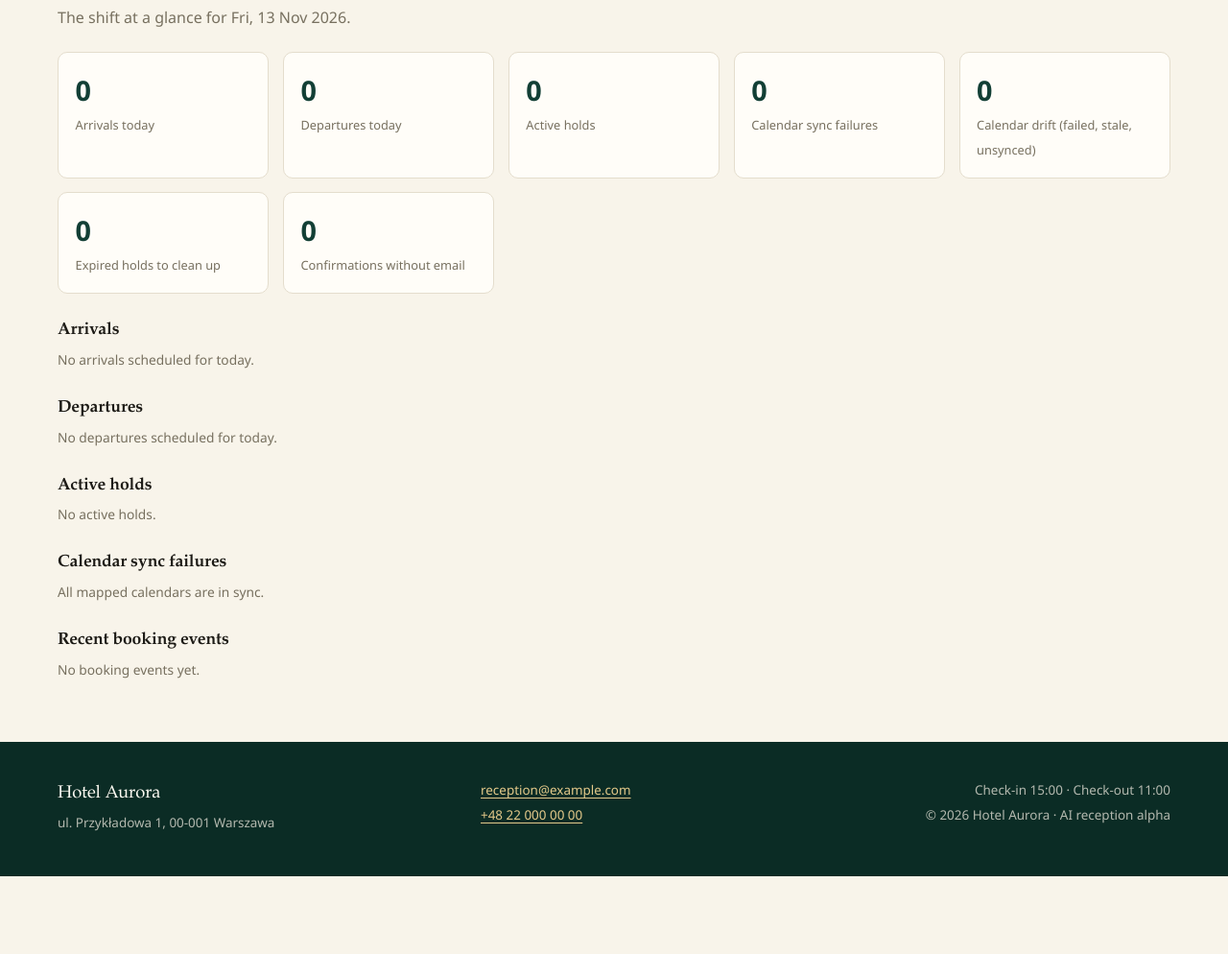
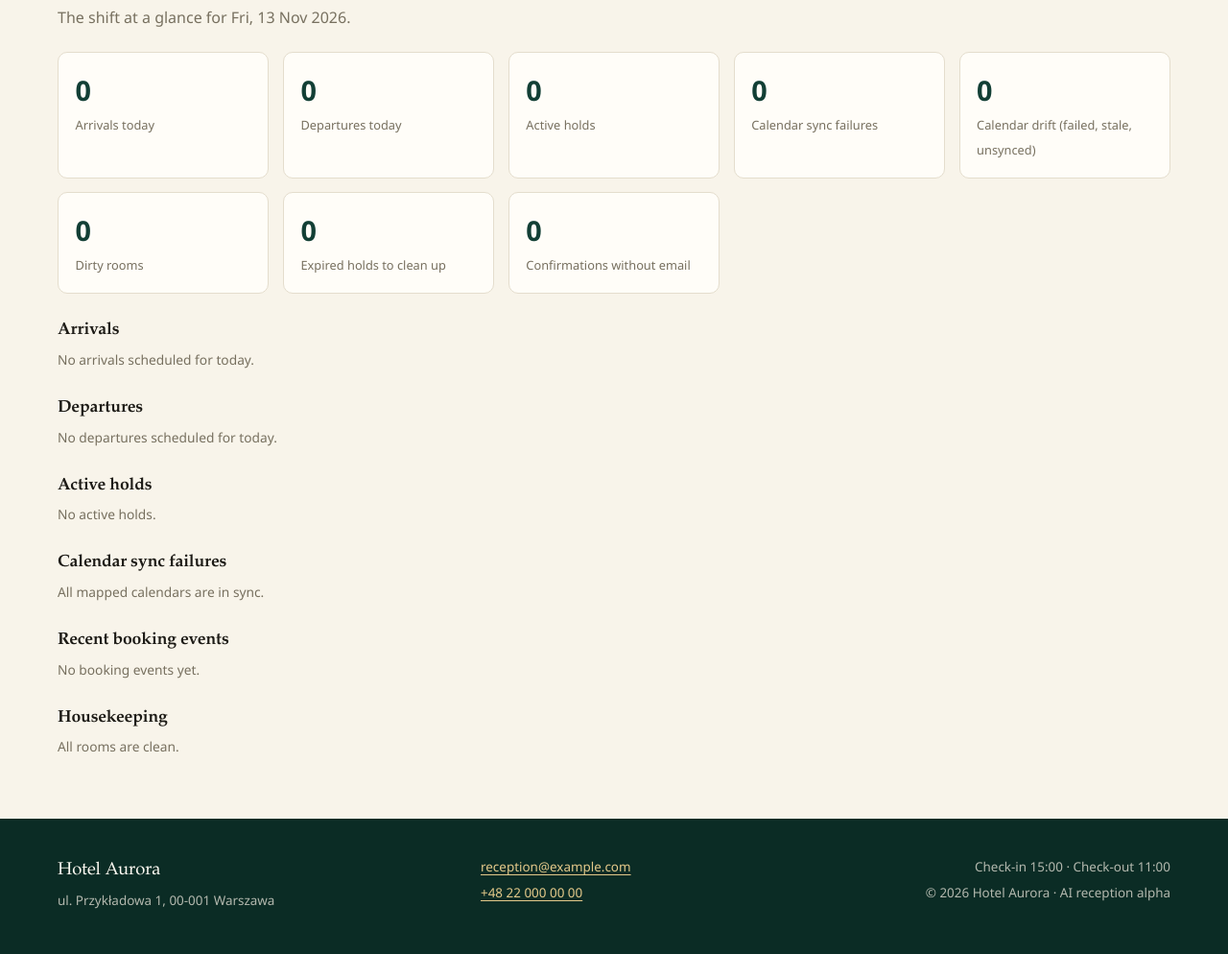
Before and after one commit to michalfrackowiak/hotel-ai-alpha, a Django app: page /ops/ in a window 1280 px wide. Shown: the part 240-1234 px from the top of the page at 96% size. Before the commit the page ends 1153 px from the top, so only its background shows below. Run offline with Django 5.2, Linux system fonts and the light colour scheme; the visitor is signed in with stand-in values (Sample User, id 1); data comes from the database, SQL or seed files in the repository; data that the repository does not hold is empty.

Commit message:
Add housekeeping status to rooms and the ops dashboard

```diff
--- a/apps/hotel/models.py
+++ b/apps/hotel/models.py
@@ -71,11 +71,24 @@ class RoomType(TimeStampedModel):
 
 
 class Room(TimeStampedModel):
+    class HousekeepingStatus(models.TextChoices):
+        CLEAN = "clean", _("Clean")
+        DIRTY = "dirty", _("Dirty")
+        INSPECTED = "inspected", _("Inspected")
+        OUT_OF_ORDER = "out_of_order", _("Out of order")
+
     number = models.CharField(_("number"), max_length=20, unique=True)
     name = models.CharField(_("name"), max_length=120, blank=True)
     room_type = models.ForeignKey(RoomType, on_delete=models.PROTECT, related_name="rooms")
     floor = models.SmallIntegerField(_("floor"), default=0)
     is_active = models.BooleanField(_("active"), default=True)
+    housekeeping_status = models.CharField(
+        _("housekeeping status"),
+        max_length=20,
+        choices=HousekeepingStatus.choices,
+        default=HousekeepingStatus.CLEAN,
+        db_index=True,
+    )
     notes = models.TextField(_("notes"), blank=True)
 
     class Meta:
--- a/apps/web/views.py
+++ b/apps/web/views.py
@@ -17,7 +17,7 @@ from apps.hotel.access import (
 )
 from apps.hotel.booking_service import BookingError, get_booking
 from apps.hotel.cancellation import cancellation_preview
-from apps.hotel.models import Booking, BookingEvent, RoomType
+from apps.hotel.models import Booking, BookingEvent, Room, RoomType
 
 
 def home(request):
@@ -140,7 +140,8 @@ def ops_dashboard(request):
         confirmation_email_sent_at__isnull=True,
     ).count()
     recent_events = BookingEvent.objects.select_related("booking").order_by("-created_at", "-pk")[:20]
-
+    dirty_rooms = Room.objects.filter(housekeeping_status=Room.HousekeepingStatus.DIRTY).select_related("room_type").order_by("number")
+    out_of_order_rooms = Room.objects.filter(housekeeping_status=Room.HousekeepingStatus.OUT_OF_ORDER).select_related("room_type").order_by("number")
     return render(
         request,
         "web/ops.html",
@@ -157,8 +158,11 @@ def ops_dashboard(request):
             "departure_count": departures.count(),
             "pending_count": pending_holds.count(),
             "failed_calendar_count": failed_calendar.count(),
-    "stale_calendar_count": stale_calendar,
-    "calendar_drift_count": failed_calendar.count() + stale_calendar + not_synced_calendar,
+            "stale_calendar_count": stale_calendar,
+            "calendar_drift_count": failed_calendar.count() + stale_calendar + not_synced_calendar,
+            "dirty_rooms": dirty_rooms,
+            "dirty_room_count": dirty_rooms.count(),
+            "out_of_order_rooms": out_of_order_rooms,
         },
     )
 
--- a/pyproject.toml
+++ b/pyproject.toml
@@ -1,6 +1,6 @@
 [project]
 name = "hotel-ai-alpha"
-version = "0.4.2"
+version = "0.4.3"
 description = "AI hotel receptionist for voice and chat reservations (EN/PL)"
 requires-python = ">=3.12"
 
--- a/templates/web/ops.html
+++ b/templates/web/ops.html
@@ -29,6 +29,10 @@
     <div class="ops-card">
       <span class="ops-card__value">{{ calendar_drift_count }}</span>
       <span class="ops-card__label">{% trans "Calendar drift (failed, stale, unsynced)" %}</span>
+    </div>
+    <div class="ops-card">
+      <span class="ops-card__value">{{ dirty_room_count }}</span>
+      <span class="ops-card__label">{% trans "Dirty rooms" %}</span>
     </div>
     <div class="ops-card">
       <span class="ops-card__value">{{ stale_holds }}</span>
@@ -145,5 +149,24 @@
       <p class="ops-empty">{% trans "No booking events yet." %}</p>
     {% endif %}
   </section>
+
+  <section class="ops-section">
+    <h2>{% trans "Housekeeping" %}</h2>
+    {% if dirty_rooms or out_of_order_rooms %}
+      <table class="ops-table">
+        <thead><tr><th>{% trans "Room" %}</th><th>{% trans "Type" %}</th><th>{% trans "Status" %}</th></tr></thead>
+        <tbody>
+          {% for room in dirty_rooms %}
+            <tr><td>{{ room.number }}</td><td>{{ room.room_type.name }}</td><td>{{ room.get_housekeeping_status_display }}</td></tr>
+          {% endfor %}
+          {% for room in out_of_order_rooms %}
+            <tr><td>{{ room.number }}</td><td>{{ room.room_type.name }}</td><td>{{ room.get_housekeeping_status_display }}</td></tr>
+          {% endfor %}
+        </tbody>
+      </table>
+    {% else %}
+      <p class="ops-empty">{% trans "All rooms are clean." %}</p>
+    {% endif %}
+  </section>
 </section>
 {% endblock %}
```
Also changed, not shown: AGENTS.md (+1 -1 lines), apps/hotel/admin.py (+4 -3 lines), scripts/pl_translations.py (+9 -0 lines), apps/hotel/migrations/0006_room_housekeeping_status.py (added), locale/pl/LC_MESSAGES/django.po, 1 other file.
